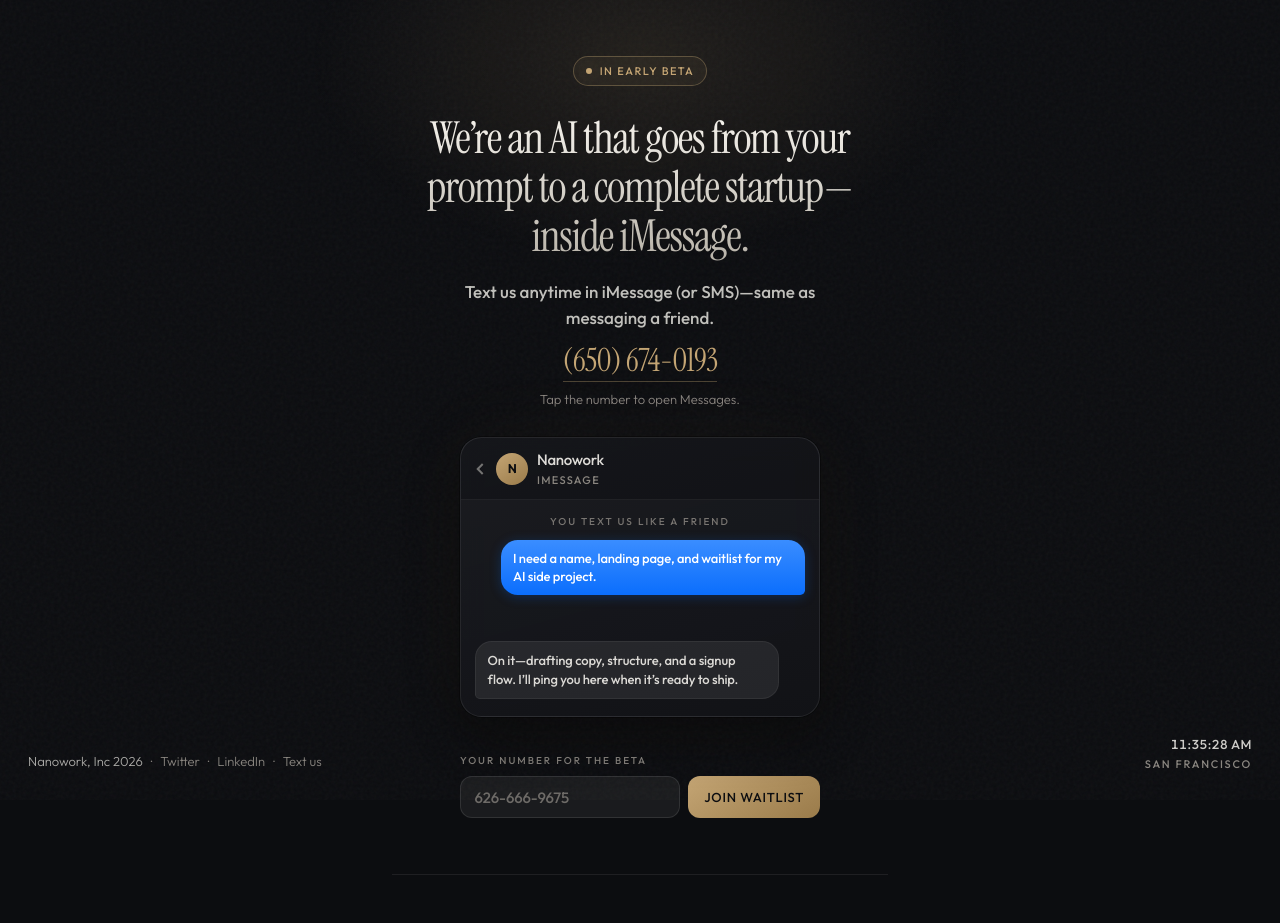
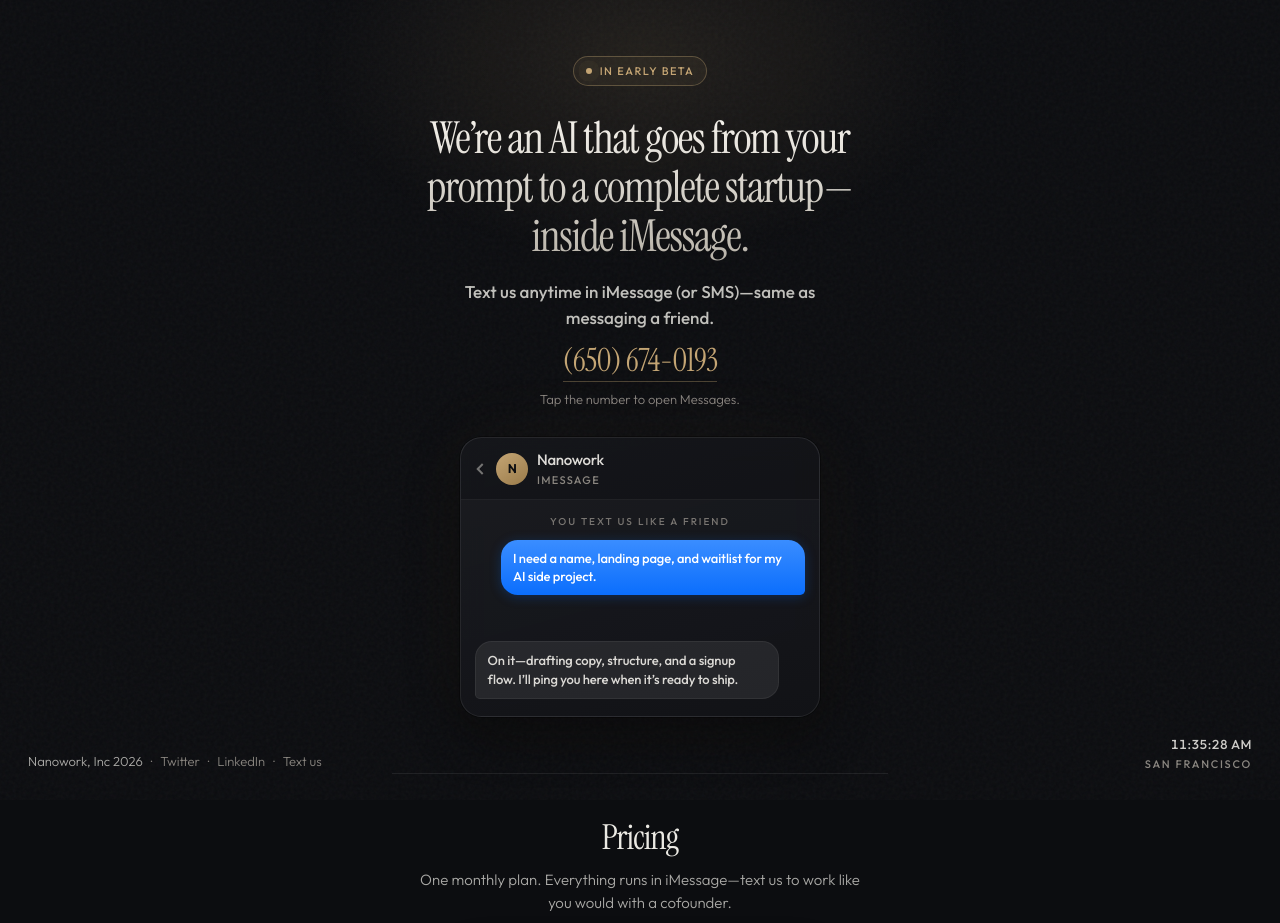
Before and after one commit to nanoworkai/nanowork, a React (Vite) app: page / in a window 1280 px wide. Shown: the top 923 px of the page. Built offline with nearby package versions, Linux system fonts and the light colour scheme.

Commit message:
dev: janitor commit

```diff
--- a/src/App.tsx
+++ b/src/App.tsx
@@ -189,8 +189,6 @@
 }
 
 export default function App() {
-  const [phone, setPhone] = useState("");
-
   const [clock, setClock] = useState(() => {
     const d = new Date();
     return {
@@ -239,33 +237,6 @@
             <p className="text-us__note">Tap the number to open Messages.</p>
           </div>
           <ChatDemo />
-          <form
-            className="phone-signup"
-            onSubmit={(e) => {
-              e.preventDefault();
-            }}
-            aria-label="Join the waitlist with your phone number"
-          >
-            <label className="phone-signup__label" htmlFor="waitlist-phone">
-              Your number for the beta
-            </label>
-            <div className="phone-signup__row">
-              <input
-                id="waitlist-phone"
-                className="phone-signup__input"
-                name="phone"
-                type="tel"
-                inputMode="tel"
-                autoComplete="tel"
-                placeholder="626-666-9675"
-                value={phone}
-                onChange={(e) => setPhone(e.target.value)}
-              />
-              <button className="phone-signup__submit" type="submit">
-                Join waitlist
-              </button>
-            </div>
-          </form>
           <PricingSection />
         </main>
       </div>
--- a/src/index.css
+++ b/src/index.css
@@ -189,97 +189,6 @@
   max-width: 22.5rem;
   margin-inline: auto;
   text-align: left;
-}
-
-.simple-main .phone-signup {
-  margin-top: clamp(1.75rem, 5vw, 2.25rem);
-}
-
-.phone-signup {
-  width: 100%;
-  max-width: 22.5rem;
-  margin-inline: auto;
-  text-align: left;
-}
-
-.phone-signup__label {
-  display: block;
-  margin-bottom: 0.5rem;
-  font-size: 0.625rem;
-  font-weight: 500;
-  letter-spacing: 0.2em;
-  text-transform: uppercase;
-  color: var(--muted);
-  opacity: 0.9;
-}
-
-.phone-signup__row {
-  display: flex;
-  flex-wrap: wrap;
-  gap: 0.5rem;
-}
-
-.phone-signup__input {
-  flex: 1 1 10rem;
-  min-width: 0;
-  padding: 0.65rem 0.85rem;
-  font-family: inherit;
-  font-size: 0.9375rem;
-  font-weight: 400;
-  letter-spacing: -0.01em;
-  color: var(--fg);
-  background: rgba(255, 255, 255, 0.06);
-  border: 1px solid rgba(255, 255, 255, 0.1);
-  border-radius: 0.75rem;
-  outline: none;
-  transition:
-    border-color 0.15s ease,
-    box-shadow 0.15s ease;
-}
-
-.phone-signup__input::placeholder {
-  color: var(--muted);
-  opacity: 0.75;
-}
-
-.phone-signup__input:hover {
-  border-color: rgba(255, 255, 255, 0.14);
-}
-
-.phone-signup__input:focus-visible {
-  border-color: rgba(196, 165, 116, 0.45);
-  box-shadow: 0 0 0 3px rgba(196, 165, 116, 0.12);
-}
-
-.phone-signup__submit {
-  flex: 0 0 auto;
-  padding: 0.65rem 1rem;
-  font-family: inherit;
-  font-size: 0.8125rem;
-  font-weight: 500;
-  letter-spacing: 0.06em;
-  text-transform: uppercase;
-  color: var(--bg);
-  background: linear-gradient(145deg, var(--accent) 0%, #9a7b4a 100%);
-  border: none;
-  border-radius: 0.75rem;
-  cursor: pointer;
-  transition:
-    filter 0.15s ease,
-    transform 0.12s ease;
-}
-
-.phone-signup__submit:hover {
-  filter: brightness(1.06);
-}
-
-.phone-signup__submit:active {
-  transform: scale(0.98);
-}
-
-.phone-signup__submit:focus-visible {
-  outline: 1px solid var(--accent);
-  outline-offset: 3px;
 }
 
 .pricing {
```
